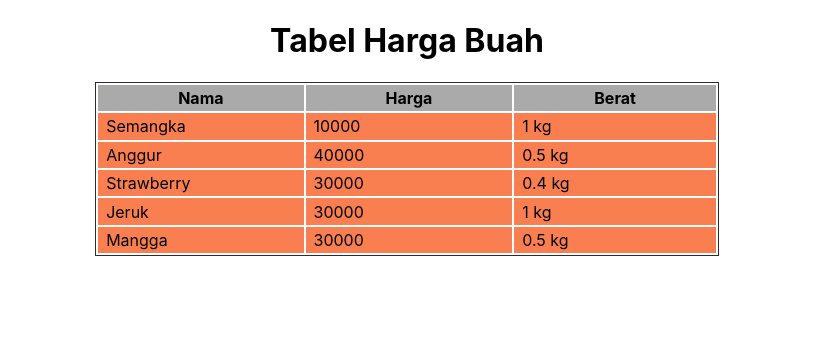
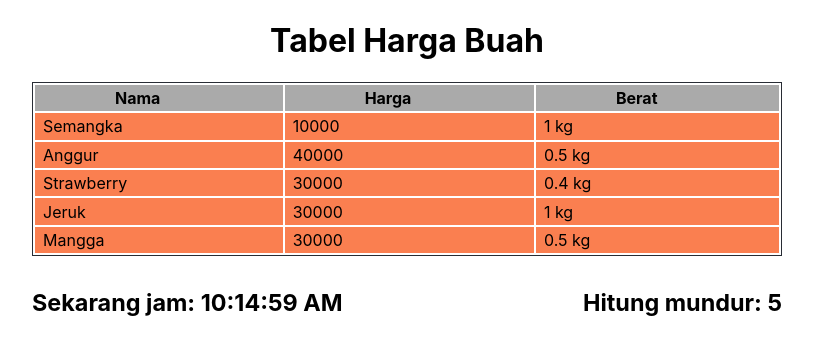
Before and after one commit to badroezaman/sanbercode-reactjs-0720-week3, a React (Create React App) app: page / in a window 1280 px wide. Shown: the top 354 px of the page, without its empty margins (233-1046 px from the left). Built offline with nearby package versions, Linux system fonts and the light colour scheme.

Commit message:
tugas 12

```diff
--- a/src/App.css
+++ b/src/App.css
@@ -41,7 +41,16 @@
   text-align: center;
 }
 
+.container {
+  width: 750px;
+  padding-right: 15px;
+  padding-left: 15px;
+  margin-right: auto;
+  margin-left: auto;
+}
+
 table {
+  width: 100%;
   border: 1px solid #282c34;
   margin-left: auto;
   margin-right: auto;
@@ -55,3 +64,19 @@ tbody > tr > td {
   background-color: #fa7f50;
   padding: 0.2em 0.5em;
 }
+
+.col {
+  position: relative;
+  width: 50%;
+  float: left;
+  padding: 0.5em 0;
+}
+
+.item {
+  font-weight: bold;
+  font-size: 20px;
+}
+
+.counter {
+  float: right;
+}
--- a/src/App.js
+++ b/src/App.js
@@ -2,6 +2,9 @@ import React from "react";
 import "./App.css";
 // import UserInfo from "./UserInfo";
 import Table from "./tugas11/Table";
+// import Timer from "./tugas12/Timer";
+import Counter from "./tugas12/Counter";
+// import Clock from "./tugas12/Clock";
 
 function App() {
   return (
@@ -9,7 +12,25 @@ function App() {
       <div className="Title">
         <h1>Tabel Harga Buah</h1>
       </div>
-      <Table />
+      <div className="container">
+        <Table />
+      </div>
+      <div className="container">
+        <Counter />
+      </div>
+
+      {/* <div className="container">
+        <div className="col">
+          <div className="item">
+            <Clock />
+          </div>
+        </div>
+        <div className="col">
+          <div className="item counter">
+            <Counter />
+          </div>
+        </div>
+      </div> */}
     </div>
   );
 }
--- /dev/null
+++ b/src/tugas12/Clock.js
@@ -0,0 +1,38 @@
+import React, { Component } from "react";
+
+// function Clocks(props) {
+//   return <h2>Sekarang jam {props.date.toLocaleTimeString()}.</h2>;
+// }
+
+class Clock extends Component {
+  constructor(props) {
+    super(props);
+    this.state = {
+      date: new Date(),
+    };
+  }
+
+  componentDidMount() {
+    this.timerID = setInterval(() => this.tick(), 1000);
+  }
+
+  componentWillUnmount() {
+    clearInterval(this.timerID);
+  }
+
+  tick() {
+    this.setState({
+      date: new Date(),
+    });
+  }
+
+  render() {
+    return (
+      <>
+        <h3>Sekarang jam: {this.state.date.toLocaleTimeString()}</h3>
+      </>
+    );
+  }
+}
+
+export default Clock;
--- /dev/null
+++ b/src/tugas12/Counter.js
@@ -0,0 +1,59 @@
+import React, { Component } from "react";
+
+// function Counter(props) {
+//   const count = props.count;
+// }
+
+class Count extends Component {
+  constructor(props) {
+    super(props);
+    this.state = {
+      time: this.props.default,
+      date: new Date(),
+    };
+  }
+
+  componentDidMount() {
+    if (this.props.start !== undefined) {
+      this.setState({ time: this.props.start });
+    }
+    this.timerID = setInterval(() => this.tick(), 1000);
+  }
+
+  componentWillUnmount() {
+    clearInterval(this.timerID);
+  }
+
+  tick() {
+    this.setState({
+      time: this.state.time - 1,
+      date: new Date(),
+    });
+  }
+
+  render() {
+    // return <>Hitung mundur: {this.state.time}</>;
+    return (
+      <>
+        <div className="col">
+          <div className="item">
+            <h3>Sekarang jam: {this.state.date.toLocaleTimeString()}</h3>
+          </div>
+        </div>
+        <div className="col">
+          <div className="item counter">
+            <h3>Hitung mundur: {this.state.time}</h3>
+          </div>
+        </div>
+      </>
+    );
+  }
+}
+
+class Counter extends Component {
+  render() {
+    return <Count default={10} />;
+  }
+}
+
+export default Counter;
```
